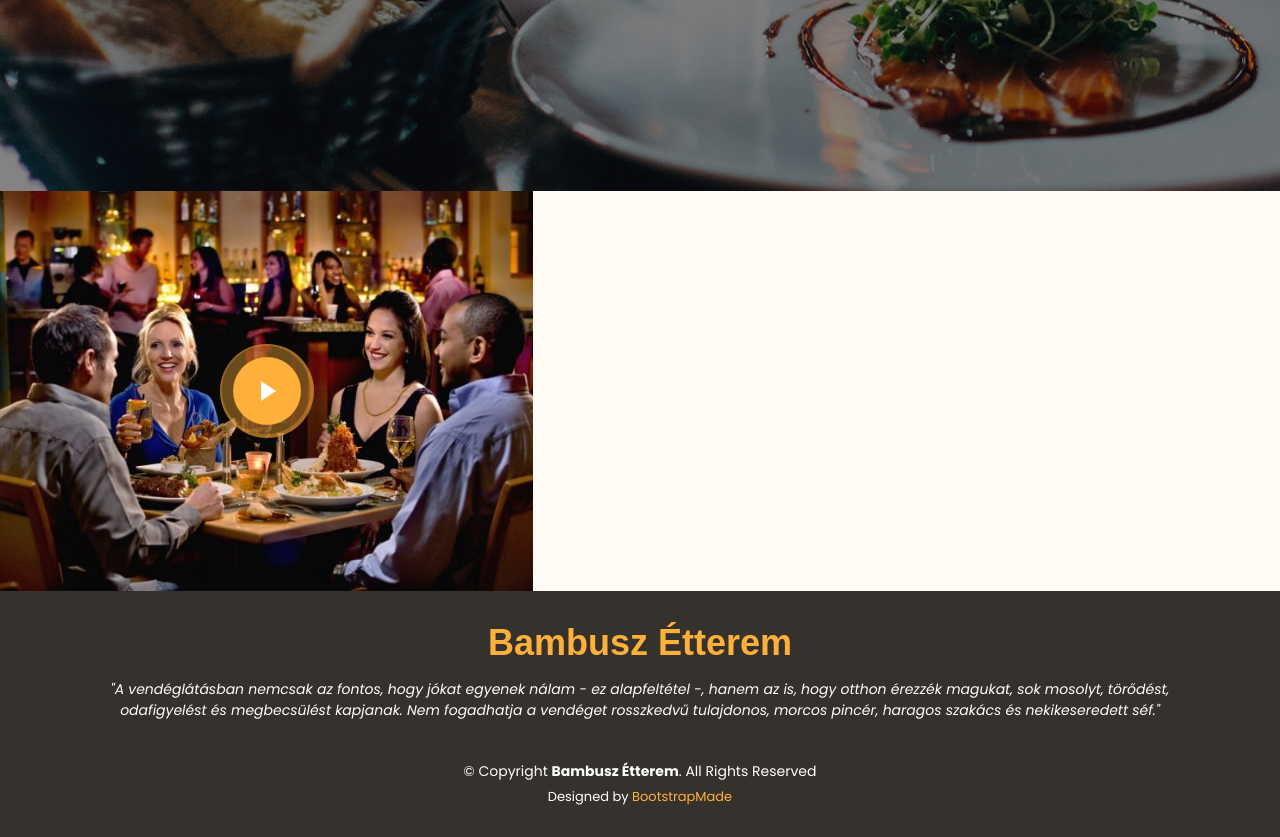
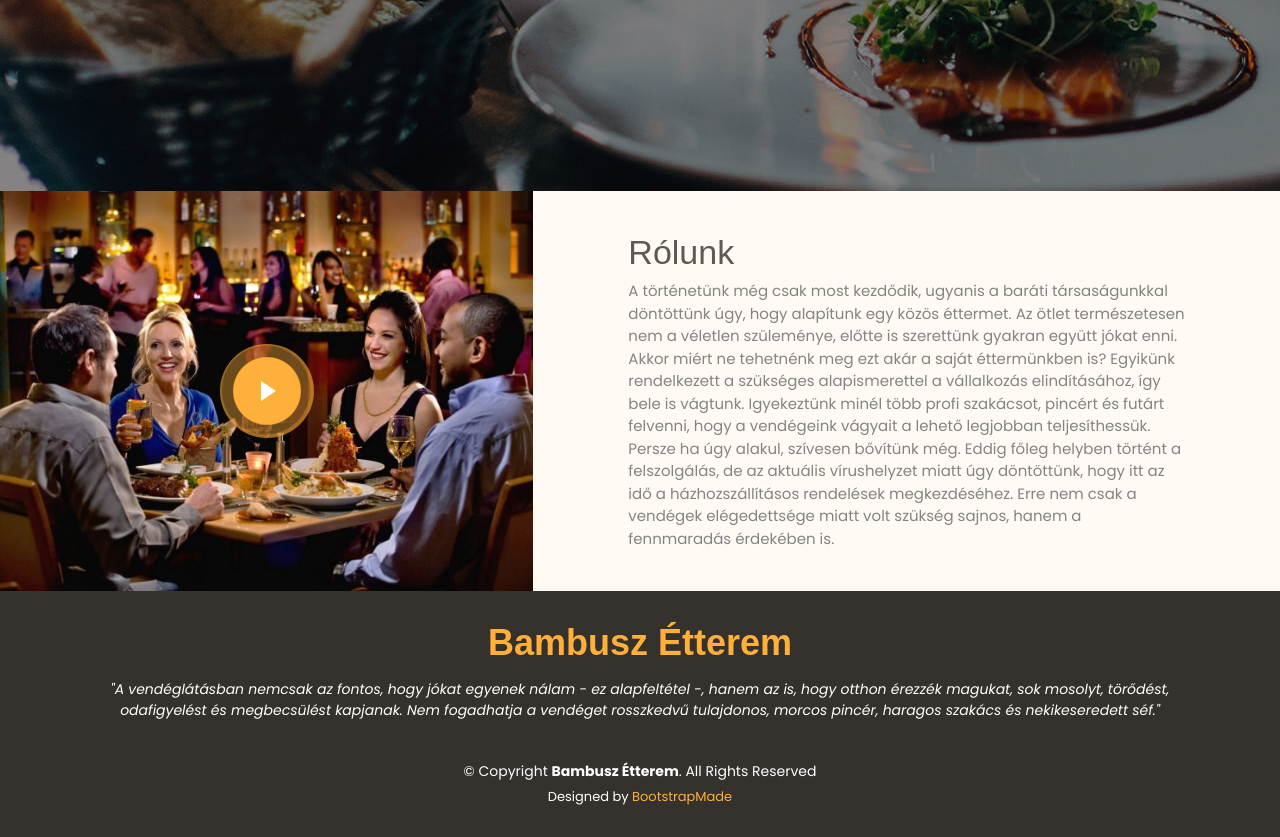
Before and after one commit to Savitar97/SZFM_2020_12_2_NP, a PHP site: page /Website/ in a window 1280 px wide. Shown: the part 609-1446 px from the top of the page. Run offline with PHP 8.4, Linux system fonts and the light colour scheme; some web fonts are replaced.

Commit message:
Weblap: Bemutatkozás hozzáadása

```diff
--- a/App/Website/view/about.php
+++ b/App/Website/view/about.php
@@ -11,7 +11,17 @@
 
             <div class="content">
 
-              <!--Bemutatkozó szöveg helye-->
+              <h3>Rólunk</h3>
+              <p>
+              A történetünk még csak most kezdődik, ugyanis a baráti társaságunkkal döntöttünk úgy, hogy alapítunk egy közös éttermet.
+              Az ötlet természetesen nem a véletlen szüleménye, előtte is szerettünk gyakran együtt jókat enni. Akkor miért ne tehetnénk meg ezt akár a
+              saját éttermünkben is?
+              Egyikünk rendelkezett a szükséges alapismerettel a vállalkozás elindításához, így bele is vágtunk.
+              Igyekeztünk minél több profi szakácsot, pincért és futárt felvenni, hogy a vendégeink vágyait a lehető legjobban teljesíthessük.
+              Persze ha úgy alakul, szívesen bővítünk még. Eddig főleg helyben történt a felszolgálás, de az aktuális vírushelyzet miatt úgy döntöttünk,
+              hogy itt az idő a házhozszállításos rendelések megkezdéséhez. Erre nem csak a vendégek elégedettsége miatt volt szükség sajnos,
+              hanem a fennmaradás érdekében is.
+              </p>
 
             </div>
 
```
